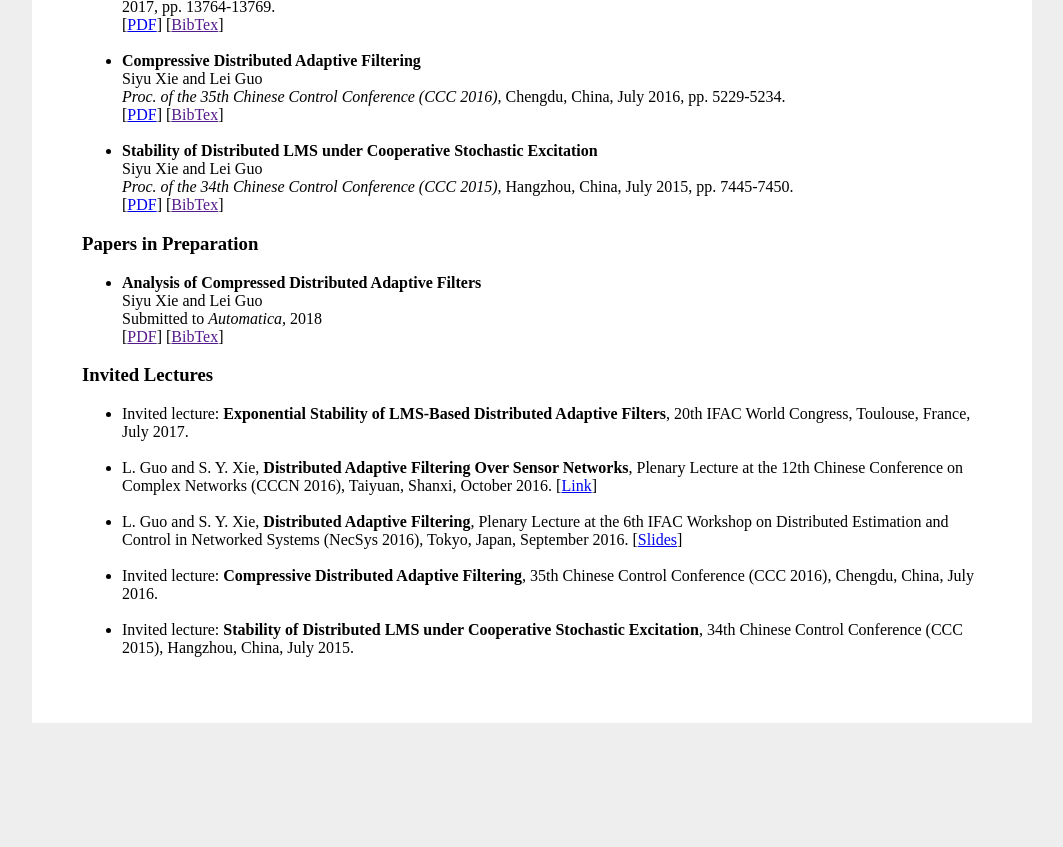
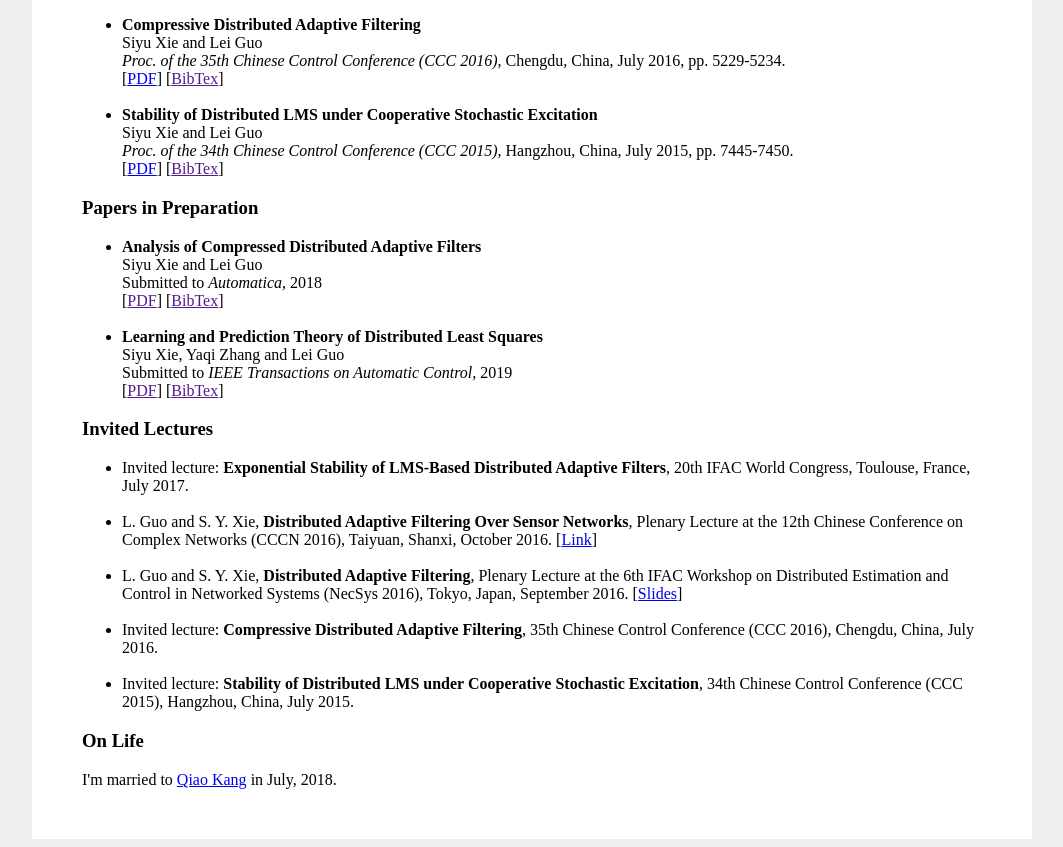
Before and after one commit to xiesiyu7/xiesiyu7.github.io, a plain HTML site: page index.html in a window 1280 px wide. Shown: the part 1168-2015 px from the top of the page, without its empty margins (108-1171 px from the left). Before the commit the page ends 1899 px from the top, so only its background shows below. Drawn offline with Linux system fonts and the light colour scheme.

Commit message:
Added TAC 2019 paper

```diff
--- a/index.html
+++ b/index.html
@@ -52,9 +52,6 @@ adaptive signal processing, distributed control theory and machine learning.
 CV will be provided upon request.
 
 <br>
-<br>
-
-I'm married to <a href="http://kangdandan.com">Qiao Kang</a> in July, 2018.
 
 <a name="news"></a><h3>News</h3>
 
@@ -186,8 +183,25 @@ Author Award for our CCC 2015 paper
     2018
     <br>
     [<a href="">PDF</a>]
+    [<a href="">BibTex</a>]<br>
+
+<br>
+
+    <li><b>
+    Learning and Prediction Theory of Distributed Least Squares
+    </b><br>
+    Siyu Xie, Yaqi Zhang and Lei Guo<br>
+    Submitted to
+    <i><a style="text-decoration: none; color: black"
+    href="">
+    IEEE Transactions on Automatic Control,
+    </a></i>
+    2019
+    <br>
+    [<a href="">PDF</a>]
     [<a href="">BibTex</a>]
 
+<br>
 </ul>
 
 <a name="talks"></a><h3>Invited Lectures</h3>
@@ -240,7 +254,13 @@ Invited lecture:
 Stability of Distributed LMS under Cooperative Stochastic Excitation</b>,
 34th Chinese Control Conference (CCC 2015), Hangzhou, China, July 2015.
 
-<ul>
+</ul>
+
+<a name="publications"></a><h3>On Life</h3>
+
+I'm married to <a href="http://kangdandan.com">Qiao Kang</a> in July, 2018.
+<br>
+
 
 </div>
 
```
